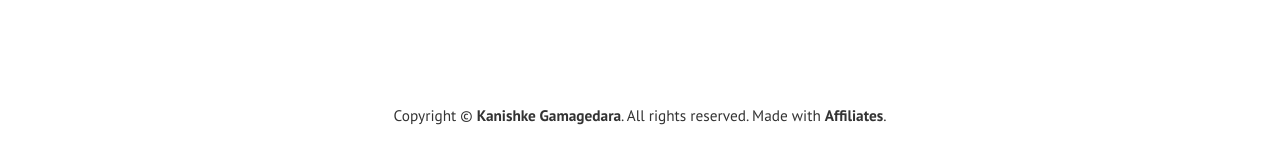
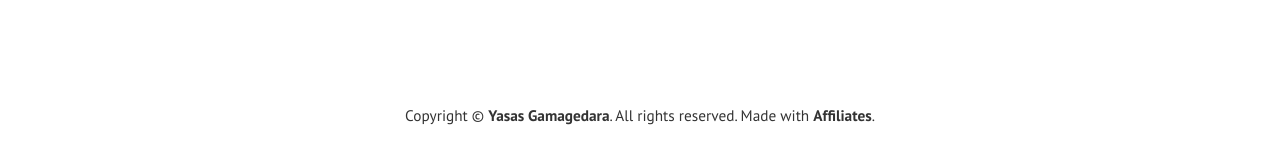
Before and after one commit to kanthsaz/kanthsaz.github.io, a Jekyll site: the page built from pages/contact.html, in a window 1280 px wide. Shown: the part 612-776 px from the top of the page. Built offline with Jekyll 4.4.1, drawn with Linux system fonts in a browser that asks for light colours; some of the changed lines change nothing that is shown.

Commit message:
Update _config.yml

```diff
--- a/_config.yml
+++ b/_config.yml
@@ -1,13 +1,13 @@
 # Site settings
-title : Kanishke Gamagedara
+title : Yasas Gamagedara
 title_separator : "-"
 subtitle : # site tagline that appears below site title in masthead
 permalink: "/:title/"
 logo: 'assets/images/logo_32.png'
 favicon: 'favicon.ico'
-name : "Kanishke Gamagedara"
+name : "Yasas Gamagedara"
 description : "My personal website"
-url : https://kanishkegb.github.io # the base hostname & protocol for your site e.g. "https://mmistakes.github.io"
+url : https://kanthsaz.github.io # the base hostname & protocol for your site e.g. "https://mmistakes.github.io"
 baseurl : "" # the subpath of your site, e.g. "/blog"
 repository : # GitHub username/repo-name e.g. "mmistakes/minimal-mistakes"
 teaser : # path of fallback teaser image, e.g. "/assets/images/500x300.png"
@@ -59,8 +59,11 @@
 
 # Social
 social:
-  github           : https://github.com/kanishkegb
-  instagram        : https://instagram.com/kanishkegb
-  linkedin         : https://www.linkedin.com/in/kanishkegb
+  github           : https://github.com/kanthsaz
+  linkedin         : https://www.linkedin.com/in/kanthakeyasas
+  twitter          : https://twitter.com/kanthake
+  researchgate     : https://www.researchgate.net/profile/Yasas-Gamagedara
+  googlecholar     : https://scholar.google.com/citations?user=5Ftw3bwAAAAJ&hl=en
+  instagram        : https://instagram.com/kanthsaz
+  facebook         : https://www.facebook.com/kanthake/
   stackoverflow    : https://stackoverflow.com/users/8371691/kani
-  twitter          : https://twitter.com/kanishkegb
```
